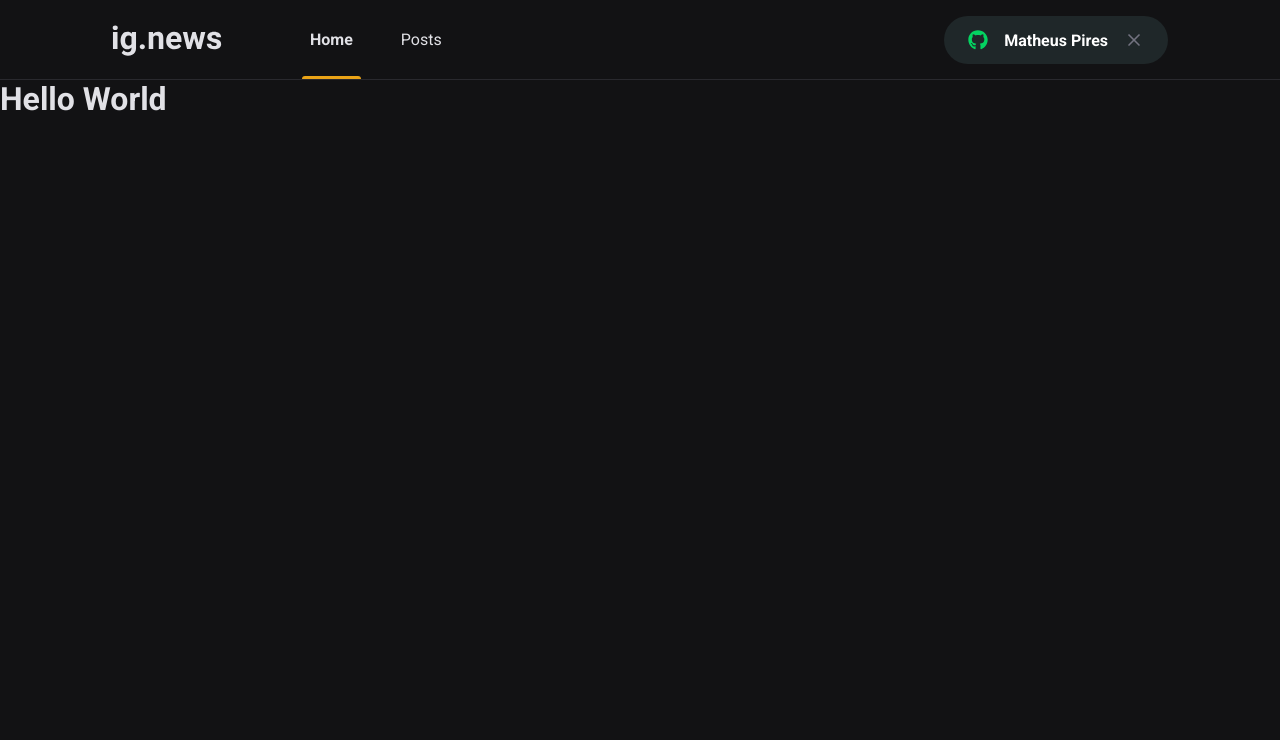
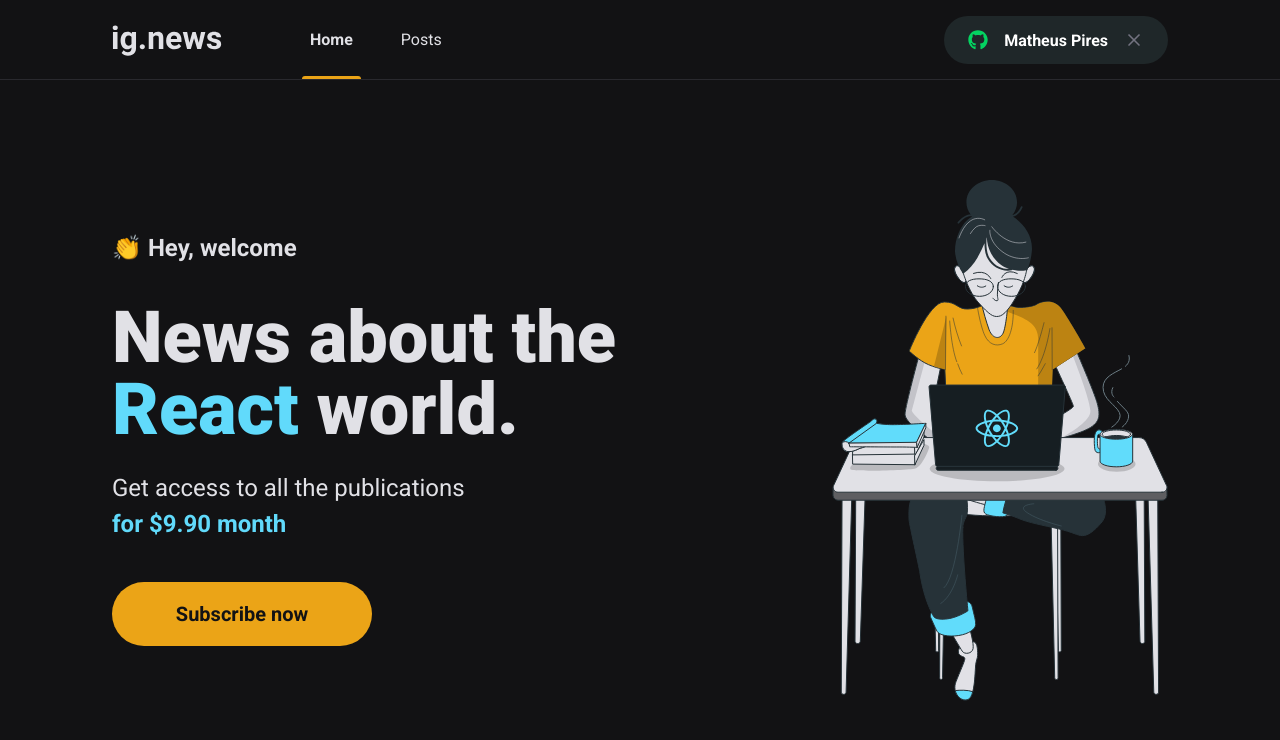
Before and after one commit to MatheusPires99/ig.news, a Next.js app: page / in a window 1280 px wide. Shown: the top 740 px of the page. Built offline with nearby package versions, Linux system fonts and the light colour scheme.

Commit message:
feat: create Home page component

```diff
--- /dev/null
+++ b/src/components/SubscribeButton/index.tsx
@@ -0,0 +1,5 @@
+import * as S from './styles';
+
+export function SubscribeButton() {
+  return <S.Container type="button">Subscribe now</S.Container>;
+}
--- /dev/null
+++ b/src/components/SubscribeButton/styles.ts
@@ -0,0 +1,24 @@
+import styled, { css } from 'styled-components';
+
+export const Container = styled.button`
+  ${({ theme }) => css`
+    width: 260px;
+    height: 4rem;
+    border: 0;
+    border-radius: 2rem;
+    background: ${theme.colors.yellow};
+    color: ${theme.colors.background};
+    font-size: 1.25rem;
+    font-weight: bold;
+
+    display: flex;
+    align-items: center;
+    justify-content: center;
+
+    transition: filter 0.2s;
+
+    &:hover {
+      filter: brightness(0.8);
+    }
+  `}
+`;
--- a/src/pages/index.tsx
+++ b/src/pages/index.tsx
@@ -1,13 +1,31 @@
 import Head from 'next/head';
+
+import { SubscribeButton } from '../components/SubscribeButton';
+import * as S from '../styles/pages/Home';
 
 export default function Home() {
   return (
     <>
       <Head>
-        <title>Início | ig.news</title>
+        <title>Home | ig.news</title>
       </Head>
 
-      <h1>Hello World</h1>
+      <S.Container>
+        <S.Hero>
+          <span>👏 Hey, welcome</span>
+          <h1>
+            News about the <span>React</span> world.
+          </h1>
+          <p>
+            Get access to all the publications <br />
+            <span>for $9.90 month</span>
+          </p>
+
+          <SubscribeButton />
+        </S.Hero>
+
+        <img src="/images/avatar.svg" alt="Girl Coding" />
+      </S.Container>
     </>
   );
 }
--- /dev/null
+++ b/src/styles/pages/Home.ts
@@ -0,0 +1,49 @@
+import styled, { css } from 'styled-components';
+
+export const Container = styled.main`
+  max-width: 1120px;
+  margin: 0 auto;
+  padding: 0 2rem;
+  height: calc(100vh - 5rem);
+
+  display: flex;
+  align-items: center;
+  justify-content: space-between;
+`;
+
+export const Hero = styled.section`
+  ${({ theme }) => css`
+    max-width: 600px;
+
+    > span {
+      font-size: 1.5rem;
+      font-weight: bold;
+    }
+
+    h1 {
+      font-size: 4.5rem;
+      line-height: 4.5rem;
+      font-weight: 900;
+      margin-top: 2.5rem;
+
+      span {
+        color: ${theme.colors.blue};
+      }
+    }
+
+    p {
+      font-size: 1.5rem;
+      line-height: 2.25rem;
+      margin-top: 1.5rem;
+
+      span {
+        color: ${theme.colors.blue};
+        font-weight: bold;
+      }
+    }
+
+    button {
+      margin-top: 2.5rem;
+    }
+  `}
+`;
```
